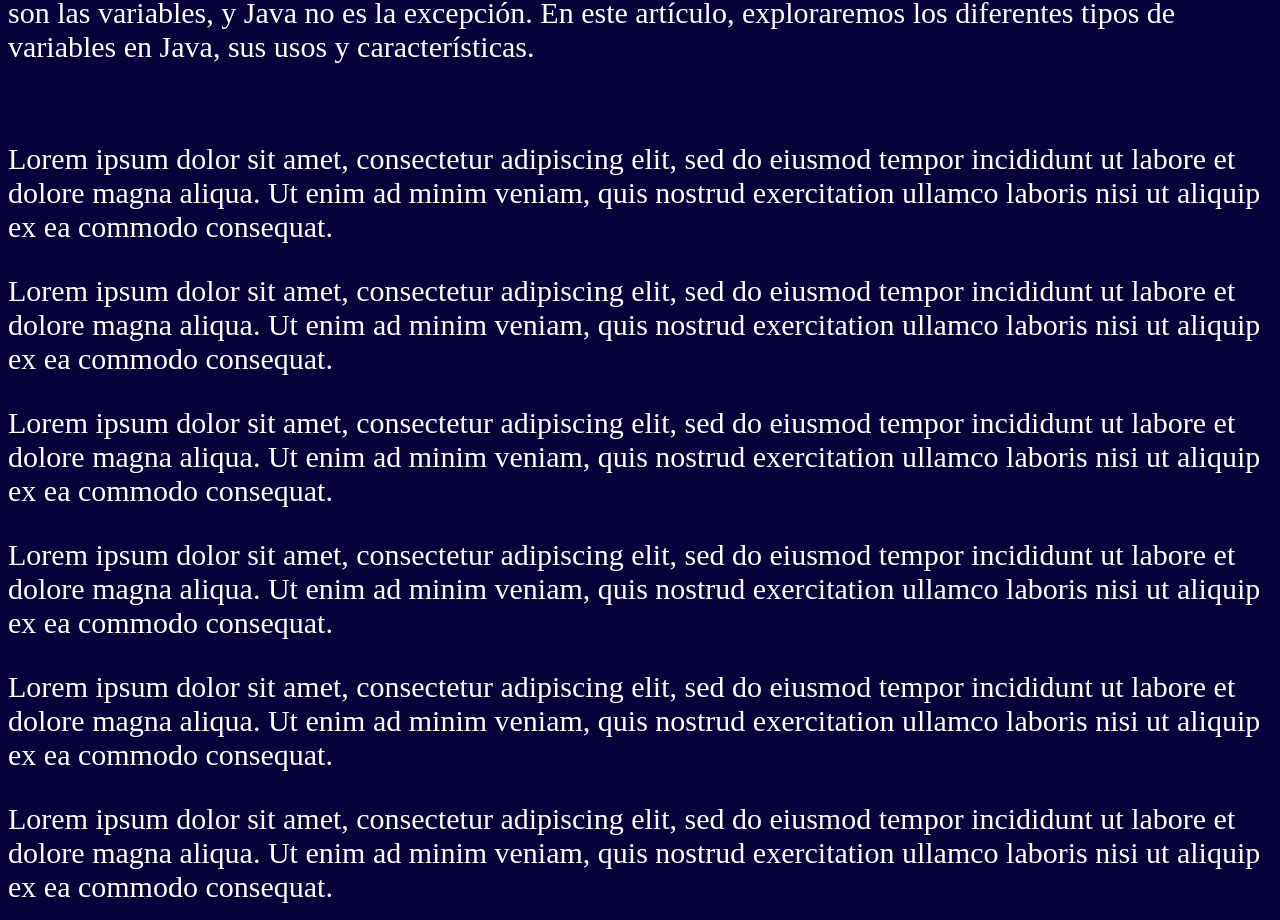
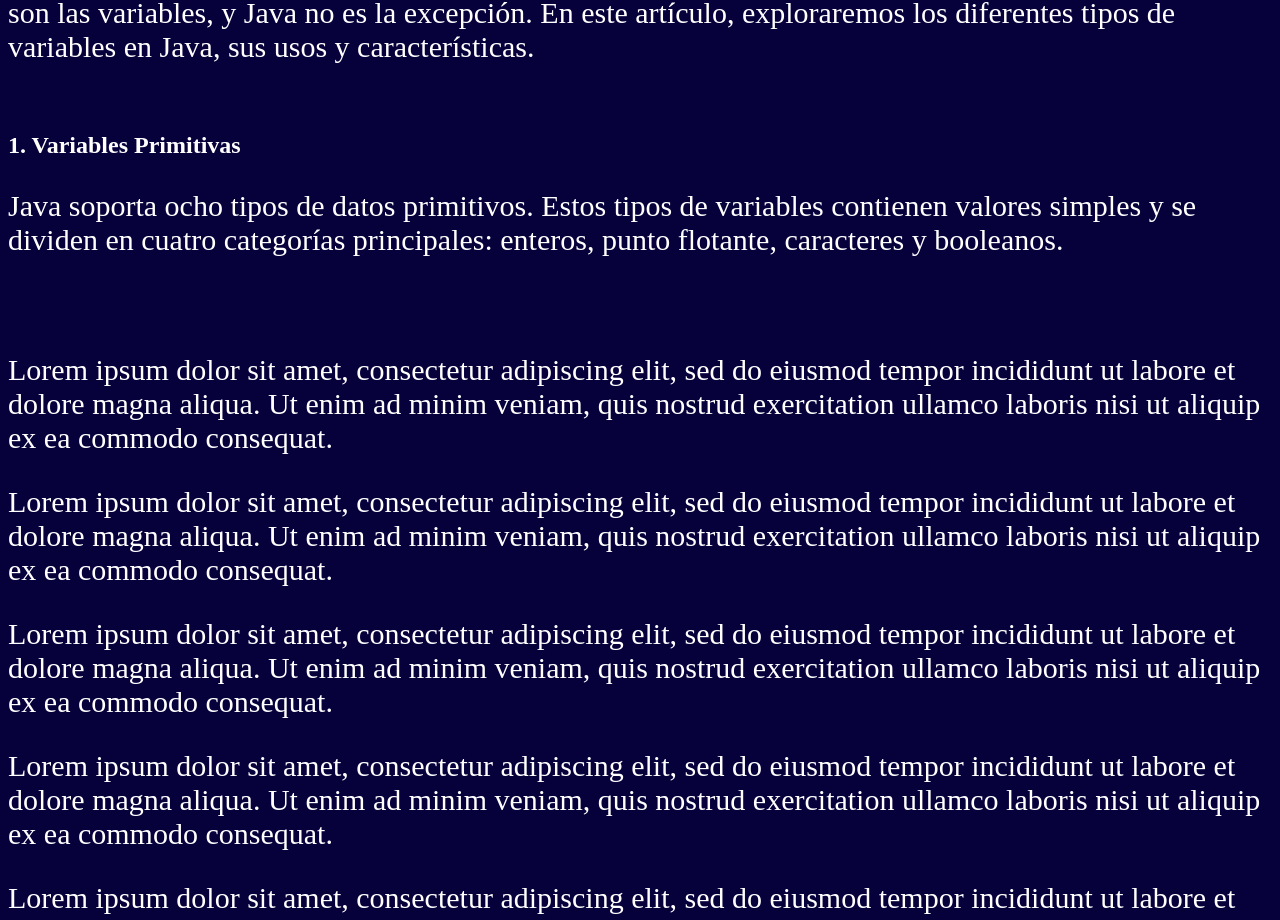
Before and after one commit to mauricioestradadlg/geekCode, a Next.js app: page /blog/java/tiposVariables in a window 1280 px wide. Shown: the part 1032-1952 px from the top of the page. Built offline with nearby package versions, Linux system fonts and the light colour scheme.

Commit message:
lorem impsum 1

```diff
--- a/src/app/blog/java/tiposVariables/page.js
+++ b/src/app/blog/java/tiposVariables/page.js
@@ -47,6 +47,10 @@
          sus usos y características.</p>
       <br />
 
+      <h2>1. Variables Primitivas</h2>
+        <p>Java soporta ocho tipos de datos primitivos. Estos tipos de variables contienen valores simples y se dividen en cuatro categorías principales: enteros, punto flotante, caracteres y booleanos.</p>
+        <br /><br />
+
       <p>Lorem ipsum dolor sit amet, consectetur adipiscing elit,
       sed do eiusmod tempor incididunt ut labore et dolore magna
       aliqua. Ut enim ad minim veniam, quis nostrud exercitation
```
